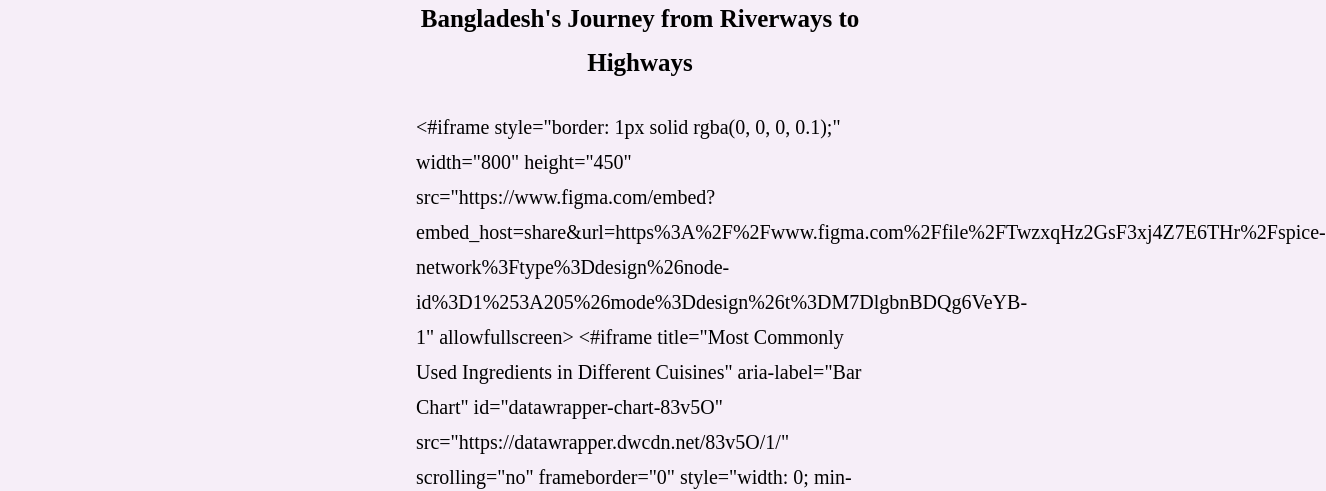
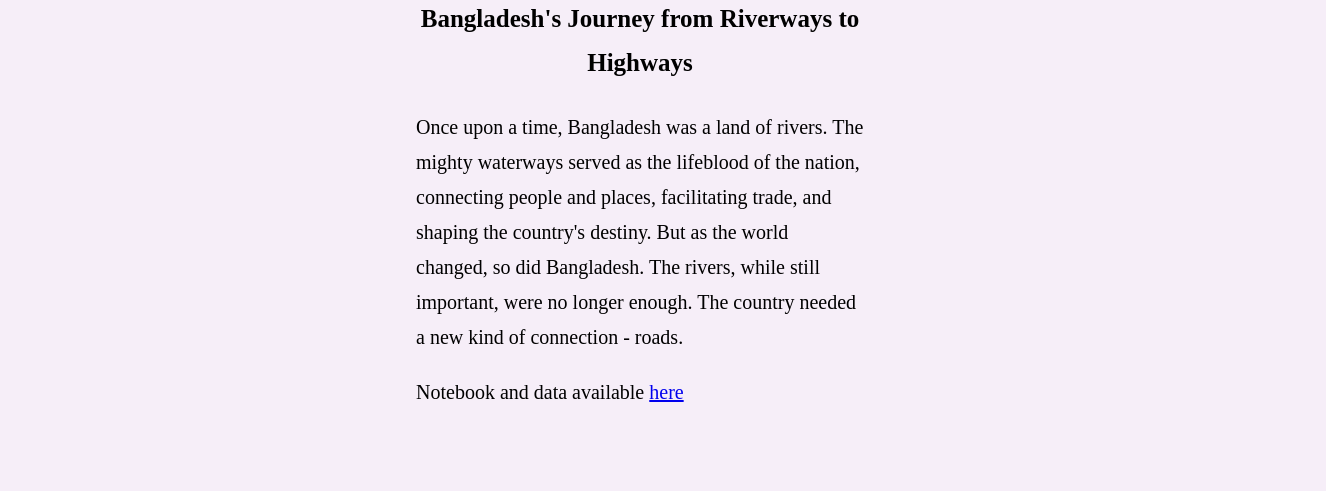
Before and after one commit to muimran/lede_project_2, a plain HTML site: page index.html in a window 1280 px wide. Shown: the part 317-808 px from the top of the page, 1326 px wide, since content can reach past the window. Drawn offline with Linux system fonts and the light colour scheme.

Commit message:
Update index.html

```diff
--- a/index.html
+++ b/index.html
@@ -86,16 +86,10 @@
       <h1>The Road Less Travelled </h1>
       <h3>Bangladesh's Journey from Riverways to Highways</h3>
 
+      <p>Once upon a time, Bangladesh was a land of rivers. The mighty waterways served as the lifeblood of the nation, connecting people and places, facilitating trade, and shaping the country's destiny. But as the world changed, so did Bangladesh. The rivers, while still important, were no longer enough. The country needed a new kind of connection - roads.</p>
 
 
-      <#iframe style="border: 1px solid rgba(0, 0, 0, 0.1);" width="800" height="450" src="https://www.figma.com/embed?embed_host=share&url=https%3A%2F%2Fwww.figma.com%2Ffile%2FTwzxqHz2GsF3xj4Z7E6THr%2Fspice-network%3Ftype%3Ddesign%26node-id%3D1%253A205%26mode%3Ddesign%26t%3DM7DlgbnBDQg6VeYB-1" allowfullscreen></iframe>
-
-
-
-
-
-      <#iframe title="Most Commonly Used Ingredients in Different Cuisines" aria-label="Bar Chart" id="datawrapper-chart-83v5O" src="https://datawrapper.dwcdn.net/83v5O/1/" scrolling="no" frameborder="0" style="width: 0; min-width: 100% !important; border: none;" height="446" data-external="1"></iframe><script type="text/javascript">!function(){"use strict";window.addEventListener("message",(function(a){if(void 0!==a.data["datawrapper-height"]){var e=document.querySelectorAll("iframe");for(var t in a.data["datawrapper-height"])for(var r=0;r<e.length;r++)if(e[r].contentWindow===a.source){var i=a.data["datawrapper-height"][t]+"px";e[r].style.height=i}}}))}();
-</script>
+      </script>
 
 
 
```
